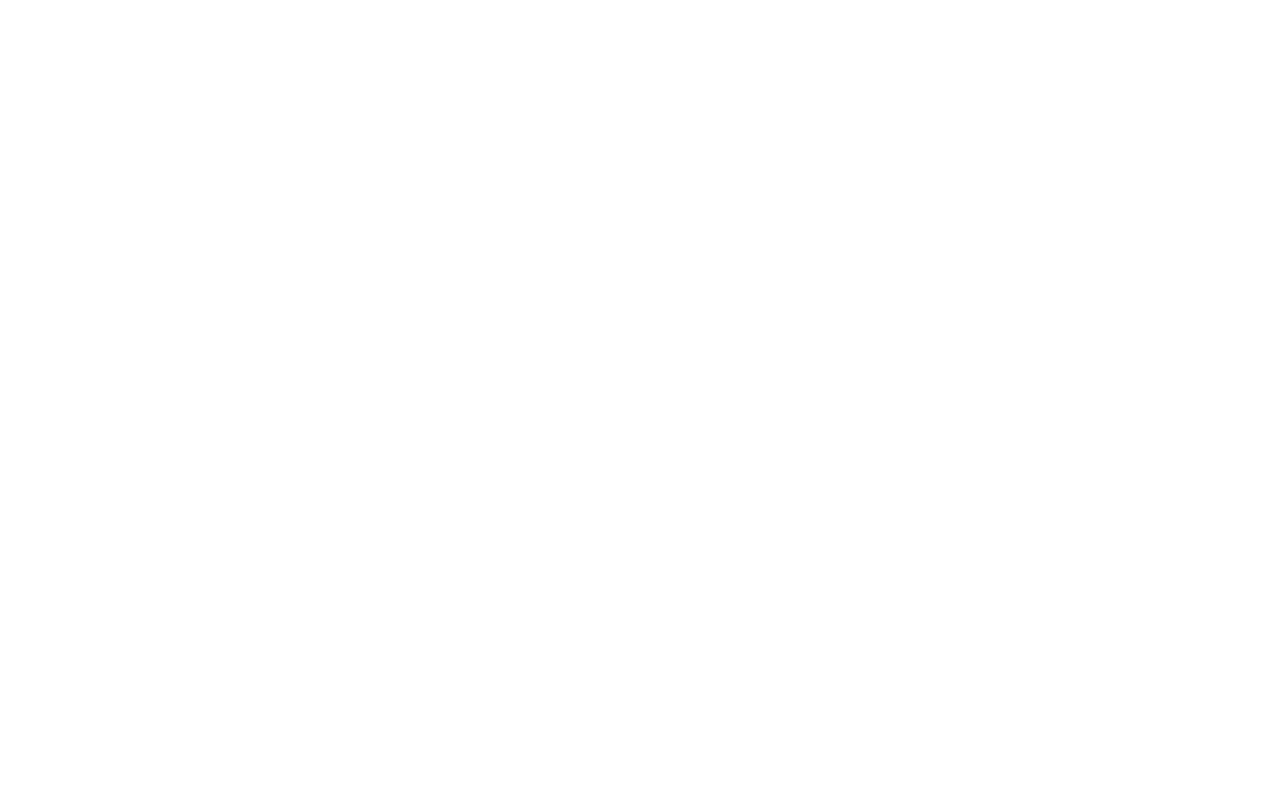
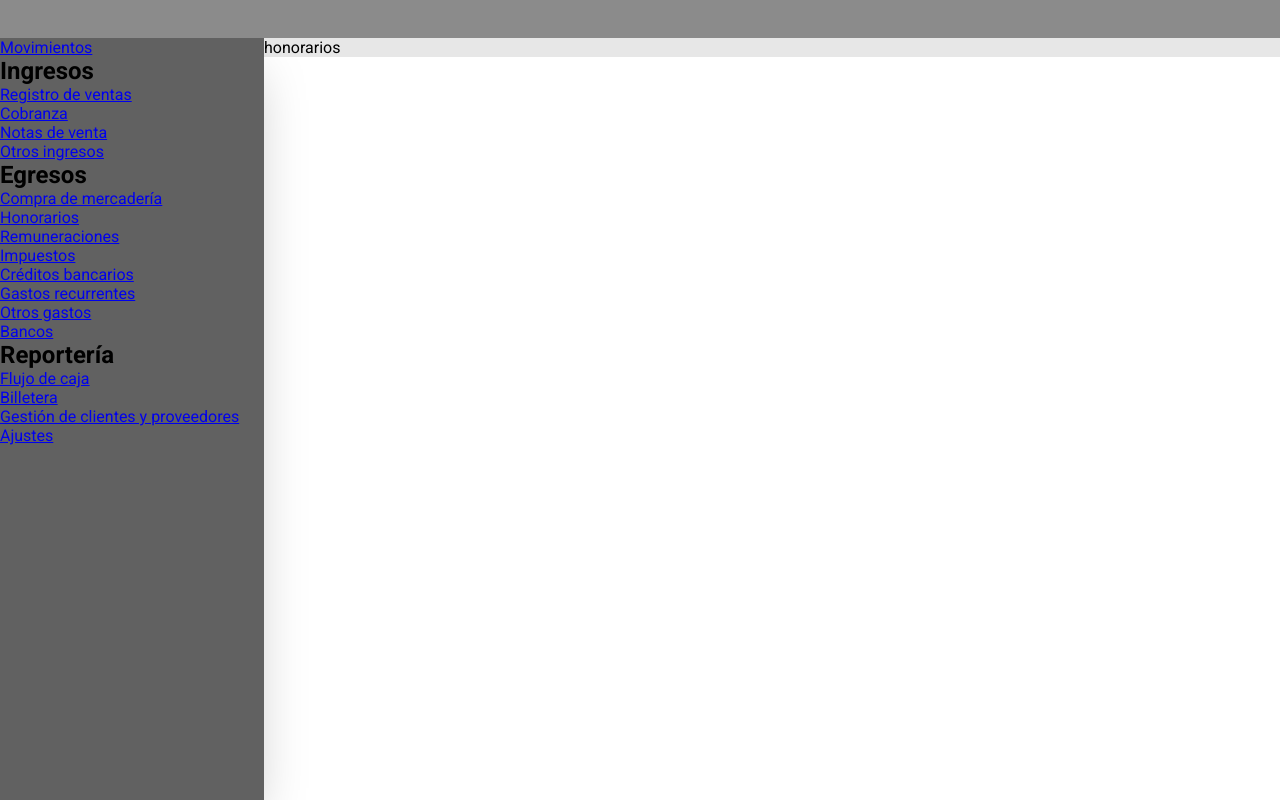
Before and after one commit to EFFM00/frontend-flow-cash-app, a React (Vite) app: page /egresos/honorarios in a window 1280 px wide. Before the commit this address had no page. Built offline with nearby package versions, Linux system fonts and the light colour scheme.

Commit message:
se agregan las rutas de todas las secciones del menu

```diff
--- a/src/App.js
+++ b/src/App.js
@@ -10,6 +10,7 @@ export const DashboardWrapperCont = styled.div`
 `
 
 export const OutletCont = styled.div`
+    background-color: #E7E7E7;
     grid-column: 1 / 2;
 
     @media (min-width: 768px) {
--- a/src/App.jsx
+++ b/src/App.jsx
@@ -44,9 +44,41 @@ const App = () => {
 
                 <Route path="/dashboard/*" element={<DashboardWrapper />}>
                     <Route index element={<Dashboard />}/>
-                    <Route path="h" element={<h1>HOLAAAAAAAA index</h1>} />
                 </Route>
 
+                <Route path="/ingresos/*" element={<DashboardWrapper />}>
+                    <Route path="registro-ventas" element={<>registro-ventas</>}/>
+                    <Route path="cobranzas" element={<>cobranzas</>}/>
+                    <Route path="notas-ventas" element={<>notas-ventas</>}/>
+                    <Route path="otros-ingresos" element={<>otros-ingresos</>}/>
+                </Route>
+
+                <Route path="/egresos/*" element={<DashboardWrapper />}>
+                    <Route path="compra-mercaderia" element={<>compra-mercaderia</>}/>
+                    <Route path="honorarios" element={<>honorarios</>}/>
+                    <Route path="remuneraciones" element={<>remuneraciones</>}/>
+                    <Route path="impuestos" element={<>impuestos</>}/>
+                    <Route path="creditos-bancarios" element={<>creditos-bancarios</>}/>
+                    <Route path="gastos-recurrentes" element={<>gastos-recurrentes</>}/>
+                    <Route path="otros-gastos" element={<>otros-gastos</>}/>
+                </Route>
+
+                <Route path="/bancos/*" element={<DashboardWrapper />}>
+                    <Route index element={<>bancos</>}/>
+                </Route>
+
+                <Route path="/reporteria/*" element={<DashboardWrapper />}>
+                    <Route path="flujo-caja" element={<>flujo-caja</>}/>
+                    <Route path="billetera" element={<>billetera</>}/>
+                </Route>
+
+                <Route path="/gestion-clientes/*" element={<DashboardWrapper />}>
+                    <Route index element={<>gestion-clientes</>}/>
+                </Route>
+
+                <Route path="/ajustes/*" element={<DashboardWrapper />}>
+                    <Route index element={<>ajustes</>}/>
+                </Route>
             </Routes>
         </BrowserRouter>
     );
--- /dev/null
+++ b/src/components/LinkMenu/LinkMenu.jsx
@@ -0,0 +1,11 @@
+import { LinkCont } from "./styled"
+
+const LinkMenu = ({path, text}) => {
+    return (
+        <LinkCont to={path}>
+            {text}
+        </LinkCont>
+    )
+}
+
+export default LinkMenu;
--- /dev/null
+++ b/src/components/LinkMenu/styled.js
@@ -0,0 +1,6 @@
+import { Link } from "react-router-dom";
+import styled from "styled-components";
+
+export const LinkCont = styled(Link)`
+    display: block;
+`
--- a/src/components/Menu/Menu.jsx
+++ b/src/components/Menu/Menu.jsx
@@ -1,52 +1,40 @@
-import { Link } from "react-router-dom";
+import LinkMenu from "../LinkMenu/LinkMenu";
 
 const MenuContent = () => {
     return (
         <aside>
-            <Link to="/dashboard">Movimientos</Link>
+            <LinkMenu path="/dashboard" text="Movimientos"/>
 
             <section>
                 <h2>Ingresos</h2>
-                <Link to="/ingresos/registro-ventas">Registro de ventas</Link>
-                <Link to="/ingresos/cobranzas">Cobranza</Link>
-                <Link to="/ingresos/notas-ventas">Notas de venta</Link>
-                <Link to="/ingresos/otros-ingresos">Otros ingresos</Link>
+                <LinkMenu path="/ingresos/registro-ventas" text="Registro de ventas"/>
+                <LinkMenu path="/ingresos/cobranzas" text="Cobranza"/>
+                <LinkMenu path="/ingresos/notas-ventas" text="Notas de venta"/>
+                <LinkMenu path="/ingresos/otros-ingresos" text="Otros ingresos"/>
             </section>
 
             <section>
                 <h2>Egresos</h2>
-                <Link to="/egresos/compra-mercaderia">Compra de mercadería</Link>
-                <Link to="/egresos/honorarios">Honorarios</Link>
-                <Link to="/egresos/remuneraciones">Remuneraciones</Link>
-                <Link to="/egresos/impuestos">Impuestos</Link>
-                <Link to="/egresos/creditos-bancarios">Créditos bancarios</Link>
-                <Link to="/egresos/gastos-recurrentes">Gastos recurrentes</Link>
-                <Link to="/egresos/otros-gastos">Otros gastos</Link>
+                <LinkMenu path="/egresos/compra-mercaderia" text="Compra de mercadería"/>
+                <LinkMenu path="/egresos/honorarios" text="Honorarios"/>
+                <LinkMenu path="/egresos/remuneraciones" text="Remuneraciones"/>
+                <LinkMenu path="/egresos/impuestos" text="Impuestos"/>
+                <LinkMenu path="/egresos/creditos-bancarios" text="Créditos bancarios"/>
+                <LinkMenu path="/egresos/gastos-recurrentes" text="Gastos recurrentes"/>
+                <LinkMenu path="/egresos/otros-gastos" text="Otros gastos"/>
             </section>
 
-
-            <section>
-                <h2>Egresos</h2>
-                <Link to="/egresos/compra-mercaderia">Compra de mercadería</Link>
-                <Link to="/egresos/honorarios">Honorarios</Link>
-                <Link to="/egresos/remuneraciones">Remuneraciones</Link>
-                <Link to="/egresos/impuestos">Impuestos</Link>
-                <Link to="/egresos/creditos-bancarios">Créditos bancarios</Link>
-                <Link to="/egresos/gastos-recurrentes">Gastos recurrentes</Link>
-                <Link to="/egresos/otros-gastos">Otros gastos</Link>
-            </section>
-
-            <Link to="/bancos">Bancos</Link>
+            <LinkMenu path="/bancos" text="Bancos"/>
 
             <section>
                 <h2>Reportería</h2>
-                <Link to="/reporteria/flujo-caja">Flujo de caja</Link>
-                <Link to="/reporteria/billetera">Billetera</Link>
+                <LinkMenu path="/reporteria/flujo-caja" text="Flujo de caja"/>
+                <LinkMenu path="/reporteria/billetera" text="Billetera"/>
             </section>
 
-            <Link to="/gestion-clientes">Gestión de clientes y proveedores</Link>
+            <LinkMenu path="/gestion-clientes" text="Gestión de clientes y proveedores"/>
 
-            <Link to="/ajustes">Ajustes</Link>
+            <LinkMenu path="/ajustes" text="Ajustes"/>
         </aside>
     )
 }
```
